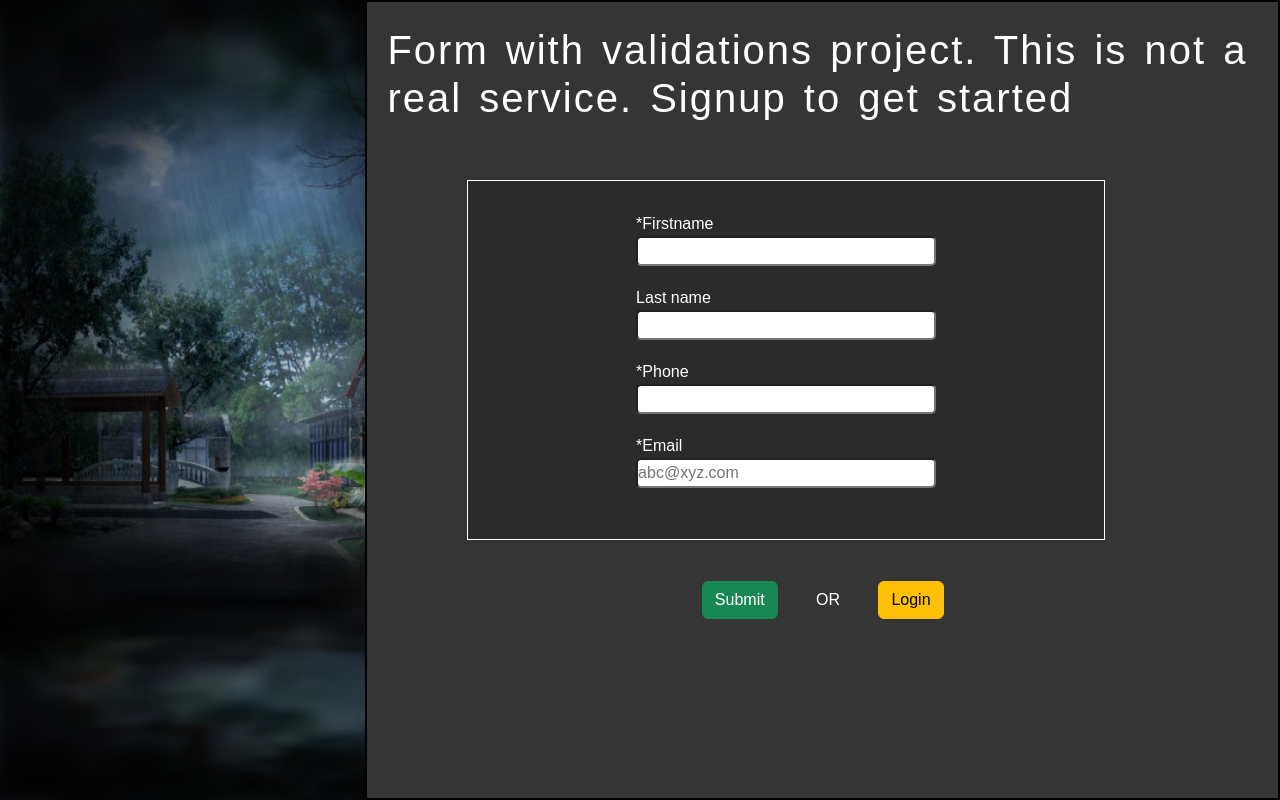
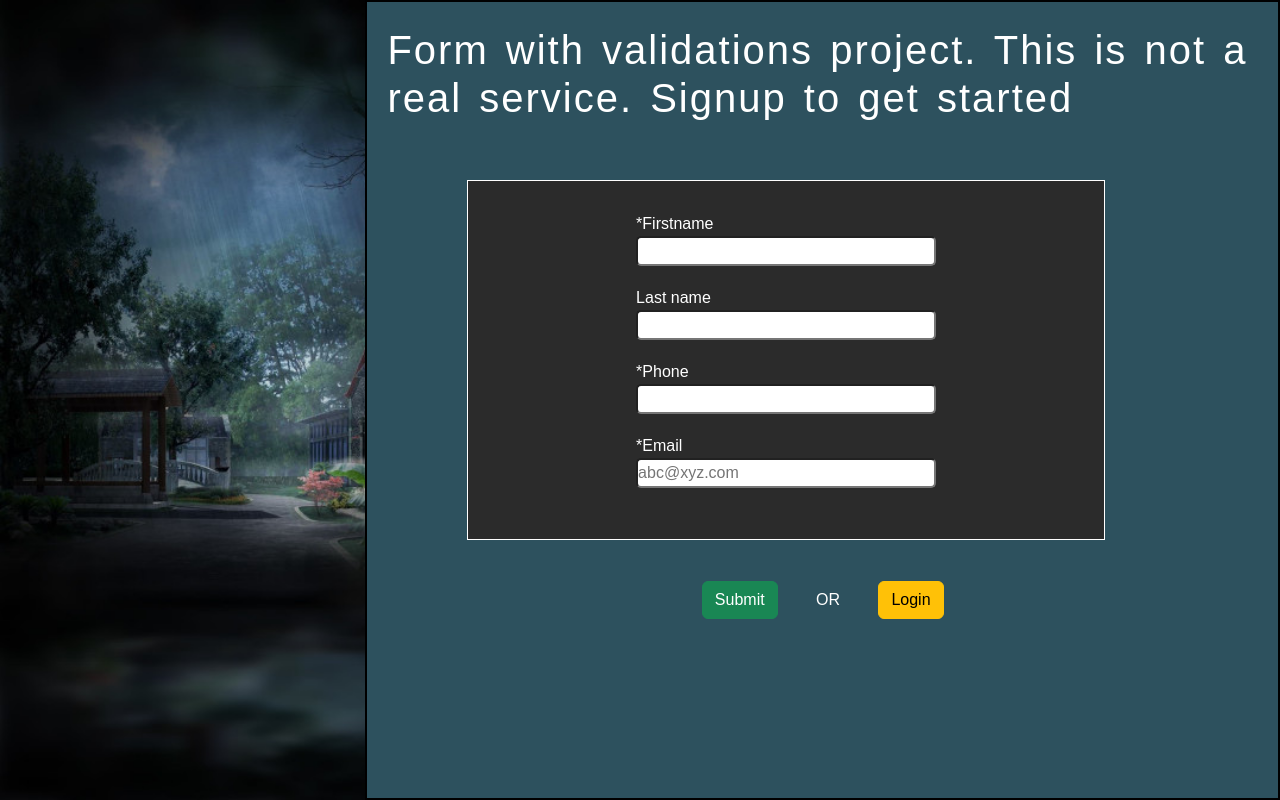
Before and after one commit to Akash01010101/formbasics, a plain HTML site: page index.html in a window 1280 px wide. Drawn offline with nearby package versions, Linux system fonts and the light colour scheme.

Commit message:
background color change

```diff
--- a/style.css
+++ b/style.css
@@ -20,7 +20,7 @@ body{
     width: 100%;
     display: flex;
     flex-direction: column;
-   background-color: rgb(54, 53, 53);
+   background-color: #2d515e;
 
 }
 .text{
```
